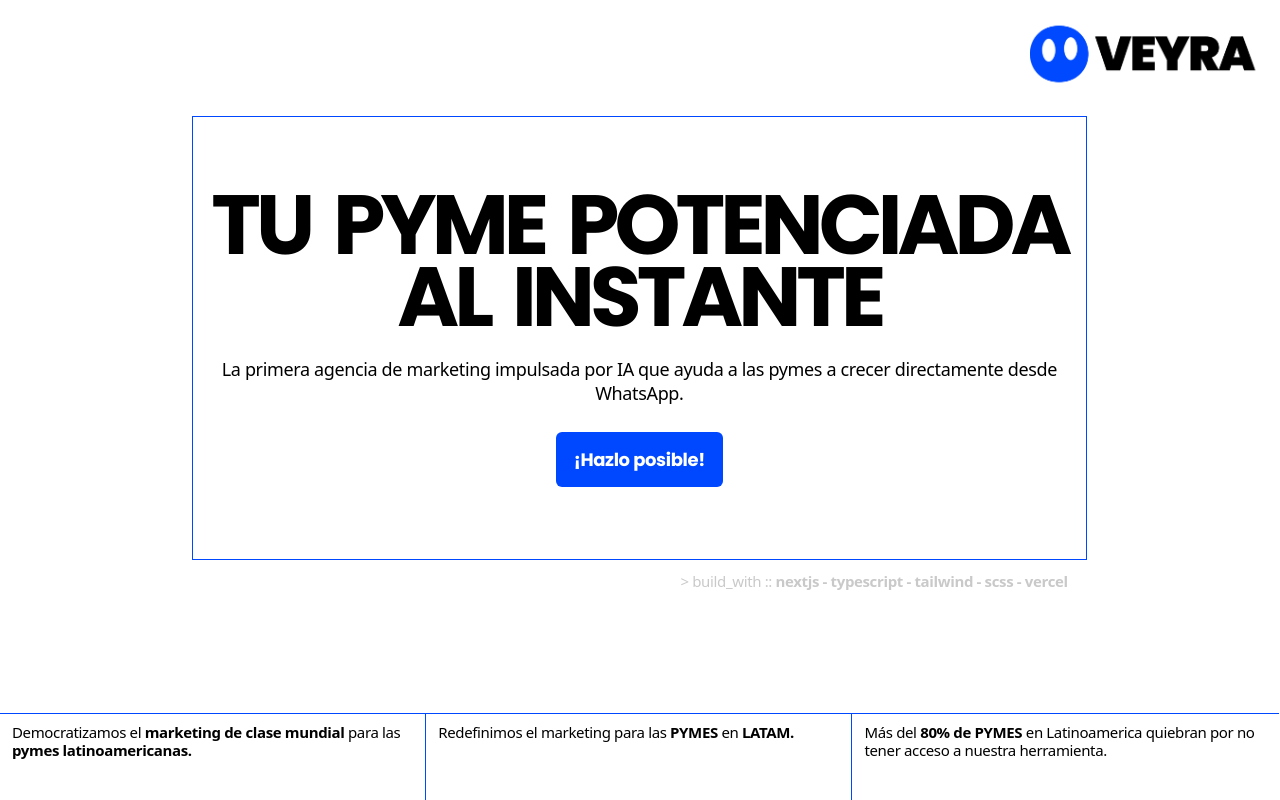
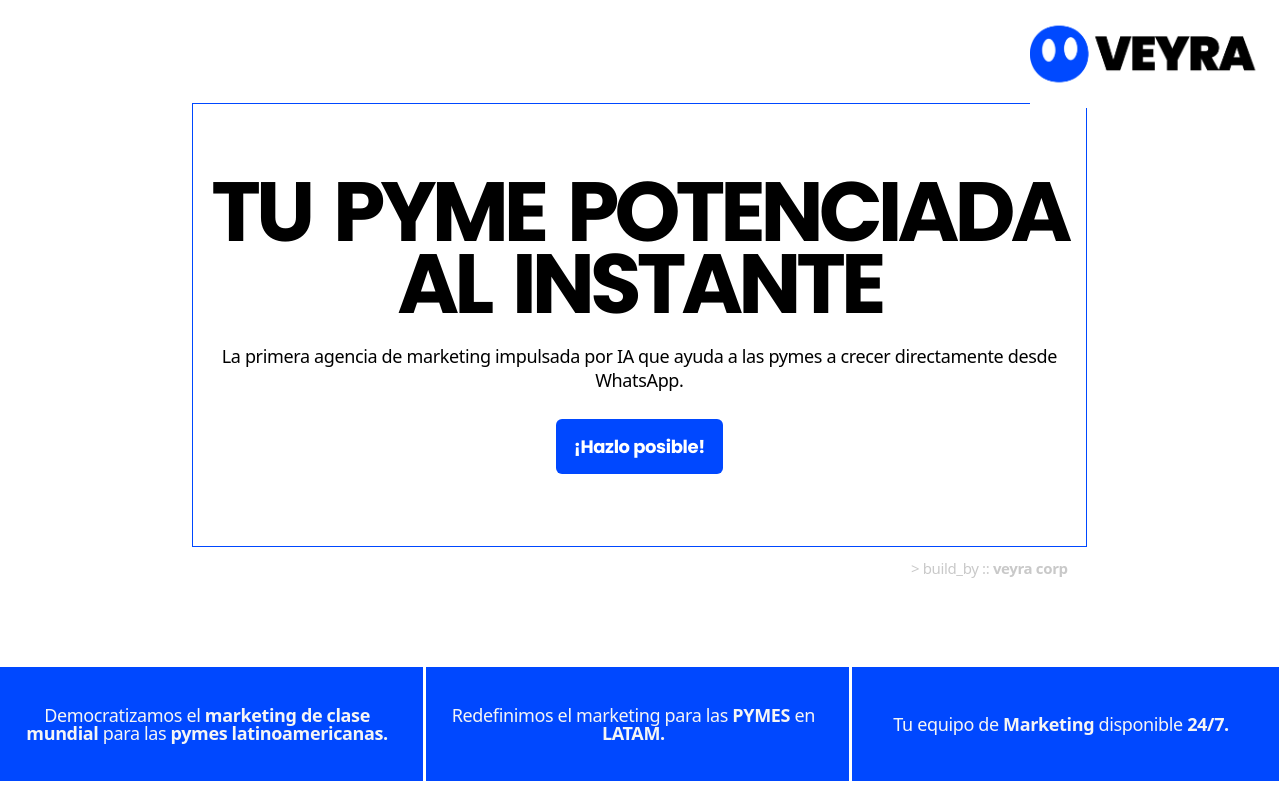
Before and after one commit to Kyonax/veyra-frontend, a Next.js app: page / in a window 1280 px wide. Built offline with nearby package versions, Linux system fonts and the light colour scheme; what @heygen/streaming-avatar would draw is missing.

Commit message:
VEYRA-CODE:: Improving Frontend by using Styling Palletes
Modified-by: Kyonax <kyonax25@gmail.com>

```diff
--- a/src/components/Avatar.tsx
+++ b/src/components/Avatar.tsx
@@ -1,3 +1,6 @@
+import Image from "next/image";
+import myImage from '@/assets/Blue Modern Pitch Deck Presentation .png';
+
 import {
   AvatarQuality,
   StreamingEvents,
@@ -20,7 +23,6 @@ import { useMemoizedFn, useUnmount } from "ahooks";
 
 import { Button } from "@/components/Button";
 import { AvatarVideo } from "@/components/AvatarSession/AvatarVideo";
-// NOTE: AvatarConfig is intentionally not rendered here so users are not prompted for config
 import { useStreamingAvatarSession } from "@/components/logic/useStreamingAvatarSession";
 import { AvatarControls } from "@/components/AvatarSession/AvatarControls";
 import { useVoiceChat } from "@/components/logic/useVoiceChat";
@@ -35,7 +37,6 @@ import { v4 as uuidv4 } from "uuid";
 
 import { AVATARS, API_ENDPOINTS, PROMPT } from "@/constants/Data";
 
-// Define the BrandData interface
 interface BrandData {
   brand_id: number;
   brand_name: string;
@@ -45,7 +46,6 @@ interface BrandData {
   main_color: string;
 }
 
-// Default config will be created dynamically
 const DEFAULT_BRAND_DATA: BrandData = {
   brand_id: 1,
   brand_name: "Default Brand",
@@ -64,11 +64,8 @@ const InteractiveAvatarInner = memo(function InteractiveAvatar() {
 
   const [sessionId, setSessionId] = useState<string | null>(null);
   const mediaStream = useRef<HTMLVideoElement>(null);
-
-  // Auto-start guard so we only attempt once
   const autoStartedRef = useRef(false);
 
-  // Read query params once (mode and autoStart)
   const { userId, autoStart, initialMode } = useMemo(() => {
     if (typeof window === "undefined") {
       return { userId: null, autoStart: false, initialMode: "video" as StartMode };
@@ -103,8 +100,6 @@ const InteractiveAvatarInner = memo(function InteractiveAvatar() {
 
     try {
       const response = await fetch(API_ENDPOINTS.BRANDS(userId));
-
-      console.log(`:; VEYRA-RESPONSE BRAND DATA (${API_ENDPOINTS.BRANDS(userId)}) - `, response);
       if (response.ok) {
         return await response.json();
       } else {
@@ -117,18 +112,9 @@ const InteractiveAvatarInner = memo(function InteractiveAvatar() {
     }
   }, [userId]);
 
-  /**
-   * startSessionV2
-   * - mode "video" => start avatar + start voice chat (voice enabled)
-   * - mode "text"  => start avatar only (no voice chat)
-   */
   const startSessionV2 = useMemoizedFn(async (mode: StartMode) => {
     try {
-      // Fetch brand data first
       const brandData = await fetchBrandData();
-
-      console.log(`:: VEYRA RESPONSE - BrandData:`, brandData);
-      // Create dynamic config with brand data
       const dynamicConfig: StartAvatarRequest = {
         quality: AvatarQuality.Low,
         avatarName: AVATARS[0].avatar_id,
@@ -145,19 +131,12 @@ const InteractiveAvatarInner = memo(function InteractiveAvatar() {
         },
       };
 
-      // generate id early so handlers can reference it reliably
       const generatedId = uuidv4();
       setSessionId(generatedId);
-
       const newToken = await fetchAccessToken();
-
-      // initialize avatar connection
       const avatar = initAvatar(newToken);
 
-      // attach a disconnect handler that uses generatedId
       avatar.on(StreamingEvents.STREAM_DISCONNECTED, async () => {
-        console.log("VEYRA-DEBUG:: STREAM OFF");
-
         const payload = {
           conversation_id: generatedId,
           phone_number: userId,
@@ -169,27 +148,20 @@ const InteractiveAvatarInner = memo(function InteractiveAvatar() {
             headers: { "Content-Type": "application/json" },
             body: JSON.stringify(payload),
           });
-
-          console.log(`:: JSON SENT WITH STATUS (${res.status}): `, payload);
         } catch (err) {
           console.error("Error sending to API:", err);
         }
       });
 
-      // startAvatar with the dynamic config
       await startAvatar(dynamicConfig);
 
-      // for 'video' we also start voice chat (if available)
       if (mode === "video") {
-        // guard in case startVoiceChat throws or isn't available
         try {
           await startVoiceChat();
         } catch (err) {
           console.warn("Voice chat start failed:", err);
         }
       }
-
-      // at this point the session is started (video stream will arrive in `stream`)
     } catch (error) {
       console.error("Error starting avatar session:", error);
     }
@@ -208,69 +180,76 @@ const InteractiveAvatarInner = memo(function InteractiveAvatar() {
     }
   }, [stream]);
 
-  // Auto-start effect: run once if autoStart=true in query params OR initialMode present
   useEffect(() => {
-    // only try once
     if (autoStartedRef.current) return;
 
-    // Only trigger when the app is INACTIVE (not in-progress or connected)
     if (sessionState === StreamingAvatarSessionState.INACTIVE) {
-      // If autoStart flag present, use the initialMode to auto start
       if (autoStart) {
         autoStartedRef.current = true;
         startSessionV2(initialMode);
       }
     }
-    // eslint-disable-next-line react-hooks/exhaustive-deps
   }, [sessionState, autoStart, initialMode]);
 
   const isConnected = sessionState === StreamingAvatarSessionState.CONNECTED;
 
-  // Simple skeleton UI while the session is inactive
   const InactiveSkeleton = () => (
     <div className="w-full h-full flex items-center justify-center">
       <div className="w-[550px] py-8">
-        <div className="animate-pulse bg-zinc-800 rounded-md h-48 mb-4" />
-        <div className="animate-pulse bg-zinc-800 rounded-md h-8 mb-2" />
-        <div className="animate-pulse bg-zinc-800 rounded-md h-8 mb-2" />
+        <div className="animate-pulse skeleton  rounded-md h-48 mb-4" />
+        <div className="animate-pulse skeleton rounded-md h-8 mb-2" />
+        <div className="animate-pulse skeleton  rounded-md h-8 mb-2" />
       </div>
     </div>
   );
 
   return (
-    <div className="w-full flex flex-col gap-4">
-      <div className="flex flex-col rounded-xl bg-zinc-900 overflow-hidden">
+    <div className="w-full grid justify-items-center gap-6">
+      <Image
+        className="image-logo"
+        src={myImage}
+        alt="Description of image"
+        width={250}
+        height={100}
+        priority
+      />
+      <div className="flex flex-col overflow-hidden rounded-lg border box-video w-full max-w-4xl">
         <div className="relative w-full aspect-video overflow-hidden flex flex-col items-center justify-center">
           {sessionState !== StreamingAvatarSessionState.INACTIVE ? (
             <AvatarVideo ref={mediaStream} />
           ) : (
-            // Per your request: do NOT request AvatarConfig info — show skeleton instead
             <InactiveSkeleton />
           )}
         </div>
 
-        <div className="flex flex-col gap-3 items-center justify-center p-4 border-t border-zinc-700 w-full">
+        <div className="flex flex-col gap-4 items-center justify-center p-6 box-video-down border-t w-full">
           {sessionState === StreamingAvatarSessionState.CONNECTED ? (
             <AvatarControls />
           ) : sessionState === StreamingAvatarSessionState.INACTIVE ? (
-            <div className="flex flex-col items-center gap-3">
-              <div className="text-sm text-zinc-400">
+            <div className="flex flex-col items-center gap-4 text-center">
+              <div className="text-neutral-800 text-lg">
                 Session is inactive. Start with default configuration.
               </div>
               <div className="flex flex-row gap-4">
-                <Button onClick={() => startSessionV2("video")}>
+                <button
+                  className="btn-primary"
+                  onClick={() => startSessionV2("video")}
+                >
                   Start Video Session
-                </Button>
-                <Button onClick={() => startSessionV2("text")}>
+                </button>
+                <button
+                  className="btn-primary"
+                  onClick={() => startSessionV2("text")}
+                >
                   Start Text Session
-                </Button>
+                </button>
               </div>
-              <div className="text-xs text-zinc-500 mt-2">
+              <div className="text-neutral-500 text-sm mt-2">
                 Tip: add <code>?autoStart=true&mode=video</code> (or mode=text) to the URL to auto-start.
               </div>
             </div>
           ) : (
-            <LoadingIcon />
+            <LoadingIcon className="text-primary-100" />
           )}
         </div>
       </div>
--- a/src/components/AvatarConfig/Field.tsx
+++ b/src/components/AvatarConfig/Field.tsx
@@ -7,7 +7,7 @@ interface FieldProps {
 export const Field = (props: FieldProps) => {
   return (
     <div className="flex flex-col gap-1">
-      <label className="text-zinc-400 text-sm">{props.label}</label>
+      <label className="text-black text-sm">{props.label}</label>
       {props.children}
     </div>
   );
--- a/src/components/AvatarSession/AvatarControls.tsx
+++ b/src/components/AvatarSession/AvatarControls.tsx
@@ -20,7 +20,7 @@ export const AvatarControls: React.FC = () => {
   return (
     <div className="flex flex-col gap-3 relative w-full items-center">
       <ToggleGroup
-        className={`bg-zinc-700 rounded-lg p-1 ${isVoiceChatLoading ? "opacity-50" : ""}`}
+        className={`bg-white border-primary-100 rounded-lg p-1 ${isVoiceChatLoading ? "opacity-50" : ""}`}
         disabled={isVoiceChatLoading}
         type="single"
         value={isVoiceChatActive || isVoiceChatLoading ? "voice" : "text"}
@@ -37,13 +37,13 @@ export const AvatarControls: React.FC = () => {
         }}
       >
         <ToggleGroupItem
-          className="data-[state=on]:bg-zinc-800 rounded-lg p-2 text-sm w-[90px] text-center"
+          className="data-[state=on]:bg-white rounded-lg p-2 text-sm w-[90px] text-center"
           value="voice"
         >
           Voice Chat
         </ToggleGroupItem>
         <ToggleGroupItem
-          className="data-[state=on]:bg-zinc-800 rounded-lg p-2 text-sm w-[90px] text-center"
+          className="data-[state=on]:bg-white rounded-lg p-2 text-sm w-[90px] text-center"
           value="text"
         >
           Text Chat
--- a/src/components/IntroApp.tsx
+++ b/src/components/IntroApp.tsx
@@ -31,7 +31,7 @@ export default function IntroApp({ onStart }: IntroAppProps) {
       </main>
 
       <div className="mt-3 w-[67%] max-w-[890px] grid text-right">
-        <span>{`>`} build_with :: <strong>nextjs - typescript - tailwind - scss - vercel</strong></span>
+        <span>{`>`} build_by :: <strong>veyra corp</strong></span>
       </div>
 
       <div className="w-full footer-intro-app">
@@ -49,8 +49,7 @@ export default function IntroApp({ onStart }: IntroAppProps) {
         </div>
         <div className="footer-column">
           <p>
-            Más del <strong>80% de PYMES</strong> en Latinoamerica quiebran
-            por no tener acceso a nuestra herramienta.
+            Tu equipo de <strong>Marketing</strong> disponible <strong>24/7.</strong>
           </p>
         </div>
       </div>
--- a/src/components/MessagePusher.tsx
+++ b/src/components/MessagePusher.tsx
@@ -156,8 +156,8 @@ const MessagePusherComponent: React.FC<MessagePusherProps> = ({ userId, sessionI
     };
 
     return (
-        <div className="text-xs text-gray-400 flex items-center gap-1">
-            <span>Sync mensajes {getEmoji()}</span>
+        <div className="text-xs text-neutral-500 flex items-center gap-1">
+            <span>Sync Messages {getEmoji()}</span>
         </div>
     );
 };
--- a/src/styles/main.scss
+++ b/src/styles/main.scss
@@ -312,10 +312,10 @@ body {
 .footer-intro-app {
   display: grid;
   grid-template-columns: repeat(3, 1fr);
-  margin-top: 3rem;
-  border-top: 1px solid var(--clr-primary-100);
+  margin-top: 5rem;
+  border-top: 3px solid white;
   height: 100%;
-  transform: translateY(7rem);
+  transform: translateY(2rem);
 }
 
 .footer-column {
@@ -324,8 +324,13 @@ body {
   padding: 0.75rem 1rem;
   padding-right: 1.75rem;
   height: 100%;
-  border-right: 1px solid var(--clr-primary-100);
+  border-right: 3px solid white;
+  background-color: var(--clr-primary-100);
   line-height: 1.5rem;
+  color: var(--clr-neutral-50);
+  font-size: var(--fs-400);
+  text-align: center;
+  align-items: center;
 
   &:last-child {
     border-right: none;
@@ -341,3 +346,15 @@ body {
   top: 0rem;
   right: 0rem;
 }
+
+.skeleton {
+  background-color: var(--clr-neutral-50);
+}
+
+.box-video {
+  border: 1px solid var(--clr-primary-100);
+}
+
+.box-video-down {
+  border-top: 1px solid var(--clr-primary-100);
+}
```
